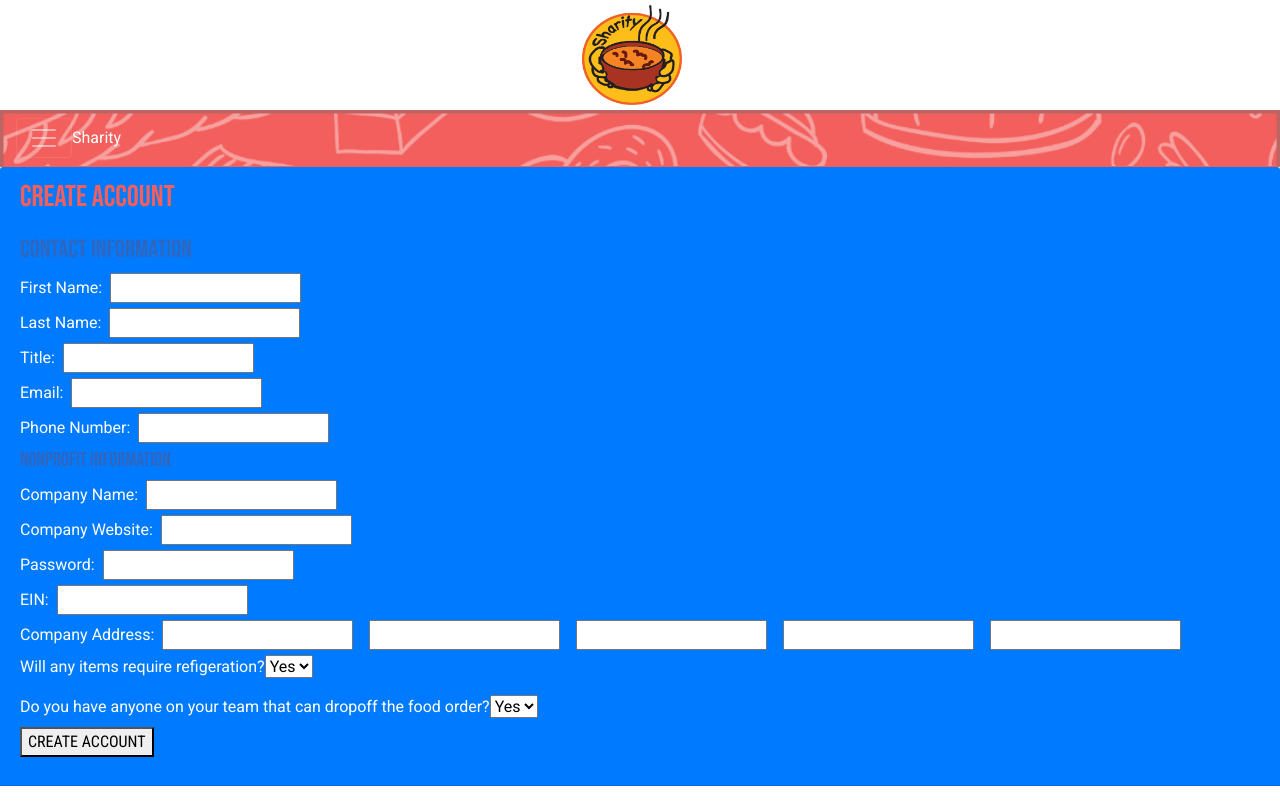
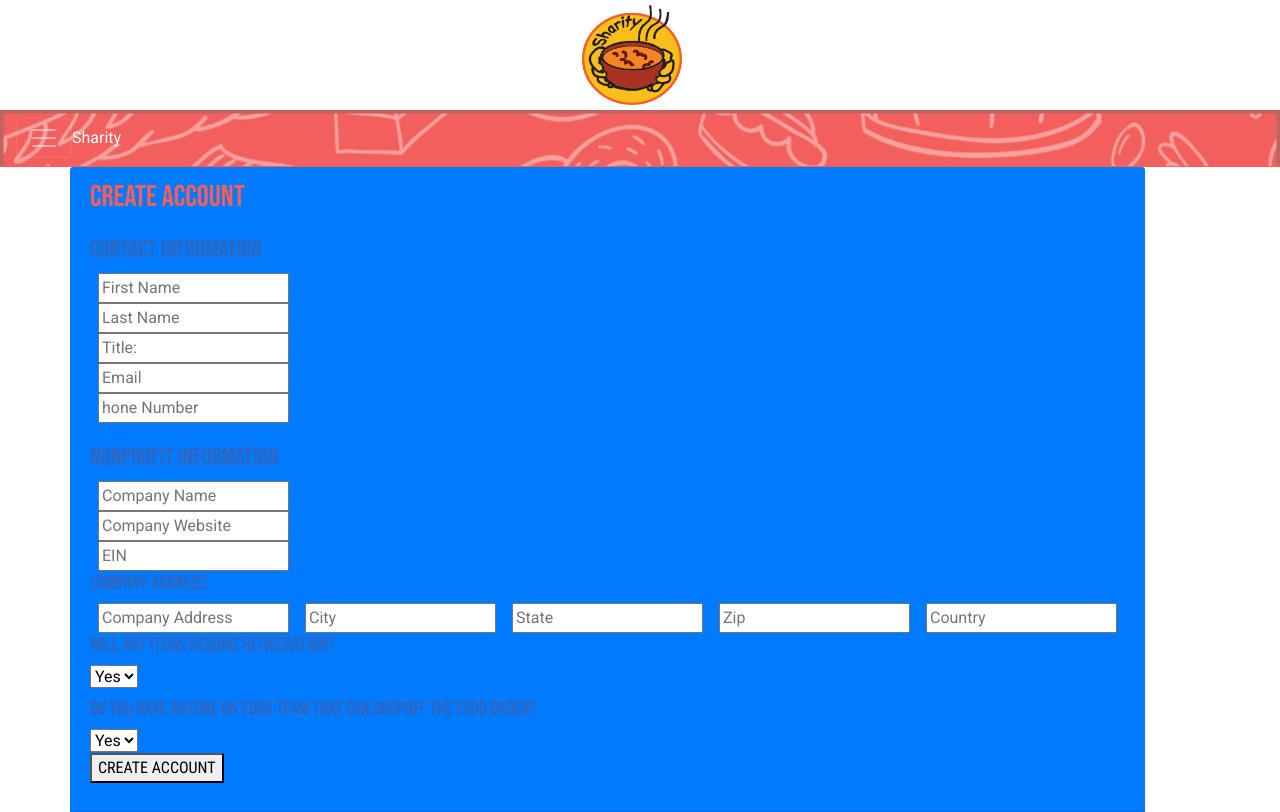
Before and after one commit to cod3rShea/sharity-official, a React (Create React App) app in the folder client/: page /restaurant-register in a window 1280 px wide. Built offline with nearby package versions, Linux system fonts and the light colour scheme.

Commit message:
fix up domr dtyling on form page

```diff
--- a/client/public/style.css
+++ b/client/public/style.css
@@ -101,7 +101,7 @@ p {
     justify-content: unset;
     width: 100%;
 }
-.collapse {
+#navbarToggleExternalContent {
     width: 100%;
 }
 .navbar span{
--- a/client/src/components/NonprofitSignUp/index.js
+++ b/client/src/components/NonprofitSignUp/index.js
@@ -3,86 +3,54 @@ import React from "react";
 class NonprofitSignUp extends React.Component {
 	render() {
 		return (
-            <div className="create_business_registration">
-               <div className="card-header bg-primary text-white">
-            <h1><strong>Create account</strong></h1>
-
+			<div className="container create-business-registration">
+			   <div className="row"></div>
+				<div className="col-md-6 mt-5 mx-auto ">
+					<h1>Create Account</h1>
 					<form>
 						<h2>Contact Information</h2>
-               <label>
-                   First Name:
-                   <input type="text" name="firstName" value=""/>
-               </label>
+						<input placeholder="First Name" type="text" name="firstName" value=""/>
+						<input placeholder="Last Name" type="text" name="lastName" value=""/>
+						<input placeholder="Title" type="text" name="title" value=""/>
+						<input placeholder="Email" type="text" name="email" value=""/>
+						<input placeholder="Phone Number" type="text" name="phoneNumber" value=""/>
 
-               <label>
-                   Last Name:
-                   <input type="text" name="lastName" value=""/>
-               </label>
+						<h2> Nonprofit Information</h2>
+						<input placeholder="Company Name" type="text" name="companyName" value=""/>
+						<input placeholder="Web Site" type="text" name="companyWebsite" value="" />
 
-               <label>
-                   Title:
-               <input type="text" name="title" value=""/>
-               </label>
+						<h3>Company Address</h3>
+						<input placeholder="Street" type="text" name="street" value="" />
+						<input placeholder="City" type="text" name="city" value="" />
+						<input placeholder="State" type="text" name="state" value="" />
+						<input placeholder="Zip" type="text" name="zip" value="" />
+						<input placeholder="Country" type="text" name="country" value="" />
 
-               <label>
-                   Email:
-                   <input type="text" name="email" value=""/>
-               </label>
-
-               <label>
-                   Phone Number:
-                   <input type="text" name="phoneNumber" value=""/>
-               </label>
-
-              <h3> Nonprofit Information</h3>
-               <label>
-                   Company Name:
-                   <input type="text" name="companyName" value=""/>
-               </label>
-
-               <label>
-                   Company Website:
-               <input type="text" name="companyWebsite" value="" />
-               </label>
-
-               <label>
-                   Company Address:
-                   <input type="text" name="street" value="" />
-                   <input type="text" name="city" value="" />
-                   <input type="text" name="state" value="" />
-                   <input type="text" name="zip" value="" />
-                   <input type="text" name="country" value="" />
-               </label>
-               <label>
-                   Do you have anyone on your team that can pickup the food order?
+						<h3>>Do you have anyone on your team that can pickup the food order?</h3>
 						<select>
 								<option value="yes">Yes</option>
 								<option value="no">No</option>
 						</select>
-               </label>
-               <div>
-                   What types of food do you need for your orgainzation?
 
-                   <input type="checkbox" id="produce" name="produce"/>
-                    <input type="checkbox" id="dairy" name="dairy"/>
-                    <input type="checkbox" id="meat" name="meat"/>
-                    <input type="checkbox" id="grain" name="grain"/>
-                    <input type="checkbox" id="cannedItems" name="cannedItems"/>
-                    <input type="checkbox" id="boxedItems" name="boxedItems"/>
-                    <input type="checkbox" id="other" name="other"/>
-               </div>
+						types of food do you need for your orgainzation?
+
+				   		<input placeholder="" type="checkbox" id="produce" name="produce"/>
+						<input placeholder="" type="checkbox" id="dairy" name="dairy"/>
+						<input placeholder="" type="checkbox" id="meat" name="meat"/>
+						<input placeholder="" type="checkbox" id="grain" name="grain"/>
+						<input placeholder="" type="checkbox" id="cannedItems" name="cannedItems"/>
+						<input placeholder="" type="checkbox" id="boxedItems" name="boxedItems"/>
+						<input placeholder="" type="checkbox" id="other" name="other"/>
 
 					</form>
 					<button
-                 type="submit"
+						placeholder="" type="submit"
 						className="button button_wide">
 						CREATE ACCOUNT
 					</button>
-
 		   		</div>
 		   </div>
 		 );
-
 	}
 }
 
--- a/client/src/components/VendorSignUp/index.js
+++ b/client/src/components/VendorSignUp/index.js
@@ -64,70 +64,56 @@ class VendorSignUp extends React.Component {
             })
     }
 
-
-
 	render() {
 		return (
-            <div className="create_business_registration">
+        	<div className="container">
+				<div className="row">
 					<div className="card-header bg-primary text-white">
 						<h1>Create account</h1>
-
 						<form className="form-group" onSubmit={this.onSubmit}>
 							<h2>Contact Information</h2>
 							<div>
-                            <label>First Name:</label>
-                            <input className="resturant-input" type="text" name="firstName" value={this.state.firstName} onChange={this.onChange} />
+								<input placeholder="First Name" className="resturant-input" type="text" name="firstName" value={this.state.firstName} onChange={this.onChange} />
 							</div>
 							<div>
-                            <label>Last Name:</label>
-                            <input className="resturant-input" type="text" name="lastName" value={this.state.lastName} onChange={this.onChange} />
+								<input placeholder="Last Name" className="resturant-input" type="text" name="lastName" value={this.state.lastName} onChange={this.onChange} />
 							</div>
 							<div>
-                            <label>Title:</label>
-                            <input className="resturant-input" type="text" name="title" value={this.state.title} onChange={this.onChange} />
+								<input placeholder="Title:" className="resturant-input" type="text" name="title" value={this.state.title} onChange={this.onChange} />
 							</div>
 							<div>
-                            <label htmlFor="email">Email:</label>
-                            <input className="resturant-input" type="text" name="email" value={this.state.email} onChange={this.onChange} />
+								<input placeholder="Email" className="resturant-input" type="text" name="email" value={this.state.email} onChange={this.onChange} />
 							</div>
 							<div>
-                            <label htmlFor="phoneNumber">Phone Number:</label>
-                            <input className="resturant-input" type="text" name="phoneNumber" value={this.state.phoneNumber} onChange={this.onChange} />
+								<input placeholder="hone Number" className="resturant-input" type="text" name="phoneNumber" value={this.state.phoneNumber} onChange={this.onChange} />
 							</div>
-                        <h3> Nonprofit Information</h3>
+							<h2> Nonprofit Information</h2>
 							<div>
-                            <label htmlFor="companyName">Company Name:</label>
-                            <input className="resturant-input" type="text" name="companyName" value={this.state.companyName} onChange={this.onChange} />
+								<input placeholder="Company Name" className="resturant-input" type="text" name="companyName" value={this.state.companyName} onChange={this.onChange} />
 							</div>
 							<div>
-                            <label>Company Website:</label>
-                            <input className="resturant-input" type="text" name="companyWebsite" value={this.state.companyWebsite} onChange={this.onChange} />
+								<input placeholder="Company Website" className="resturant-input" type="text" name="companyWebsite" value={this.state.companyWebsite} onChange={this.onChange} />
 							</div>
 							<div>
-                            <label>Password:</label>
-                            <input className="resturant-input" type="text" name="password" value={this.state.password} onChange={this.onChange} />
+								<input placeholder="EIN" className="resturant-input" type="text" name="ein" value={this.state.ein} onChange={this.onChange} />
 							</div>
 							<div>
-                            <label>EIN:</label>
-                            <input className="resturant-input" type="text" name="ein" value={this.state.ein} onChange={this.onChange} />
+								<h3>Company Address:</h3>
+								<input placeholder="Company Address" className="address-input" type="text" name="companyAddress" value={this.state.companyAddress} onChange={this.onChange} />
+								<input placeholder="City" className="address-input" type="text" name="companyCity" value={this.state.companyCity} onChange={this.onChange} />
+								<input placeholder="State" className="address-input" type="text" name="companyState" value={this.state.companyState} onChange={this.onChange} />
+								<input placeholder="Zip" className="address-input" type="text" name="companyZip" value={this.state.companyZip} onChange={this.onChange} />
+								<input placeholder="Country" className="address-input" type="text" name="companyCountry" value={this.state.companyCountry} onChange={this.onChange} />
 							</div>
 							<div>
-                            <label>Company Address:</label>
-                            <input className="address-input" type="text" name="companyAddress" value={this.state.companyAddress} onChange={this.onChange} />
-                            <input className="address-input" type="text" name="companyCity" value={this.state.companyCity} onChange={this.onChange} />
-                            <input className="address-input" type="text" name="companyState" value={this.state.companyState} onChange={this.onChange} />
-                            <input className="address-input" type="text" name="companyZip" value={this.state.companyZip} onChange={this.onChange} />
-                            <input className="address-input" type="text" name="companyCountry" value={this.state.companyCountry} onChange={this.onChange} />
-                        </div>
-                        <div>
-                            <label>Will any items require refigeration?</label>
+								<h3>Will any items require refigeration?</h3>
 								<select value={this.state.refigeration} onChange={this.onChange}>
 									<option value="yes">Yes</option>
 									<option value="no">No</option>
 								</select>
 							</div>
 							<div className="drop-off-section">
-                            <label>Do you have anyone on your team that can dropoff the food order?</label>
+								<h3>Do you have anyone on your team that can dropoff the food order?</h3>
 								<select value={this.state.dropoff} onChange={this.onChange}>
 									<option value="yes">Yes</option>
 									<option value="no">No</option>
@@ -139,11 +125,10 @@ class VendorSignUp extends React.Component {
 								CREATE ACCOUNT
 					</button>
 						</form>
-
+					</div>
 				</div>
             </div>
         );
-
     }
 }
 
```
Lines whose indentation alone changed are shown as unchanged.
